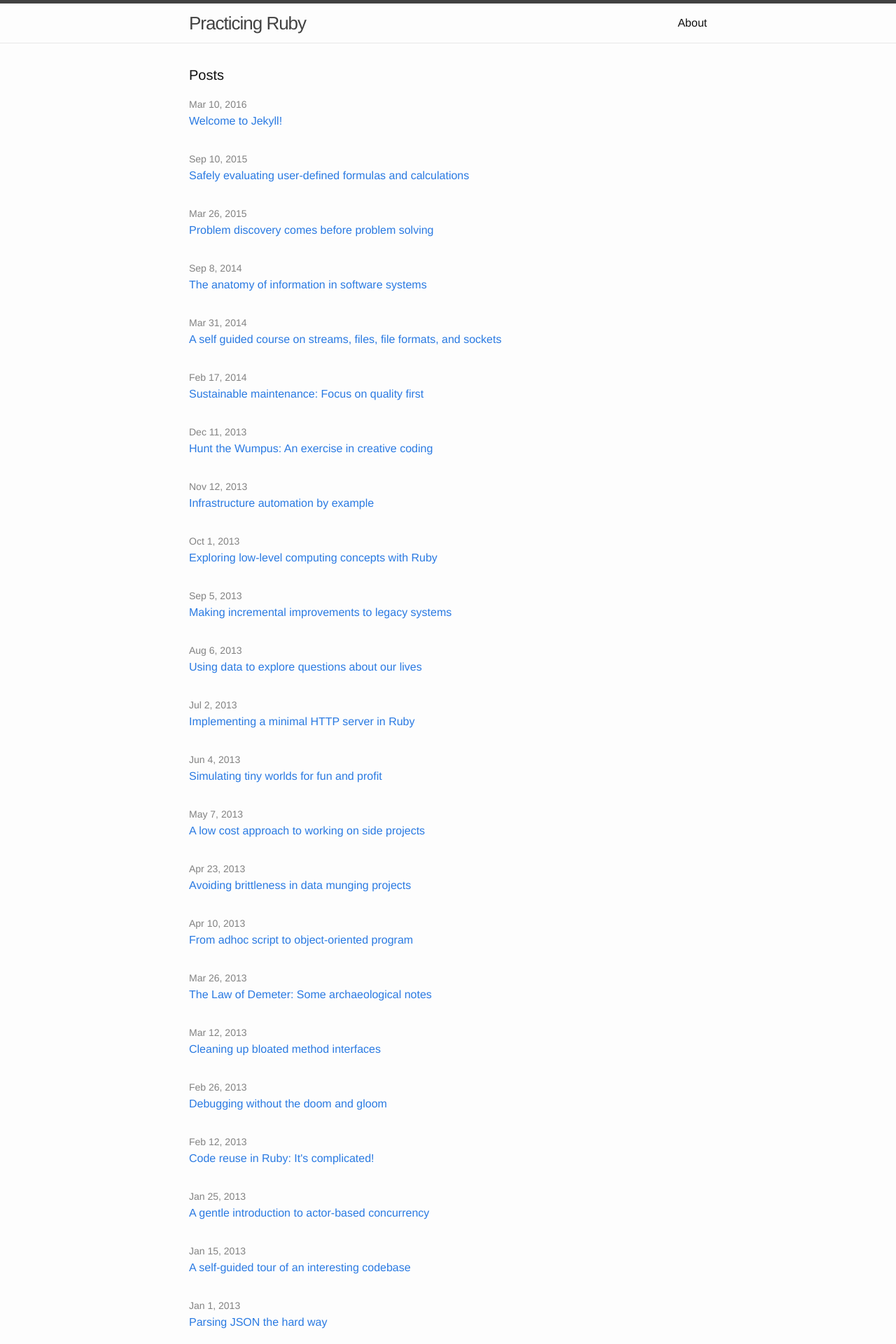
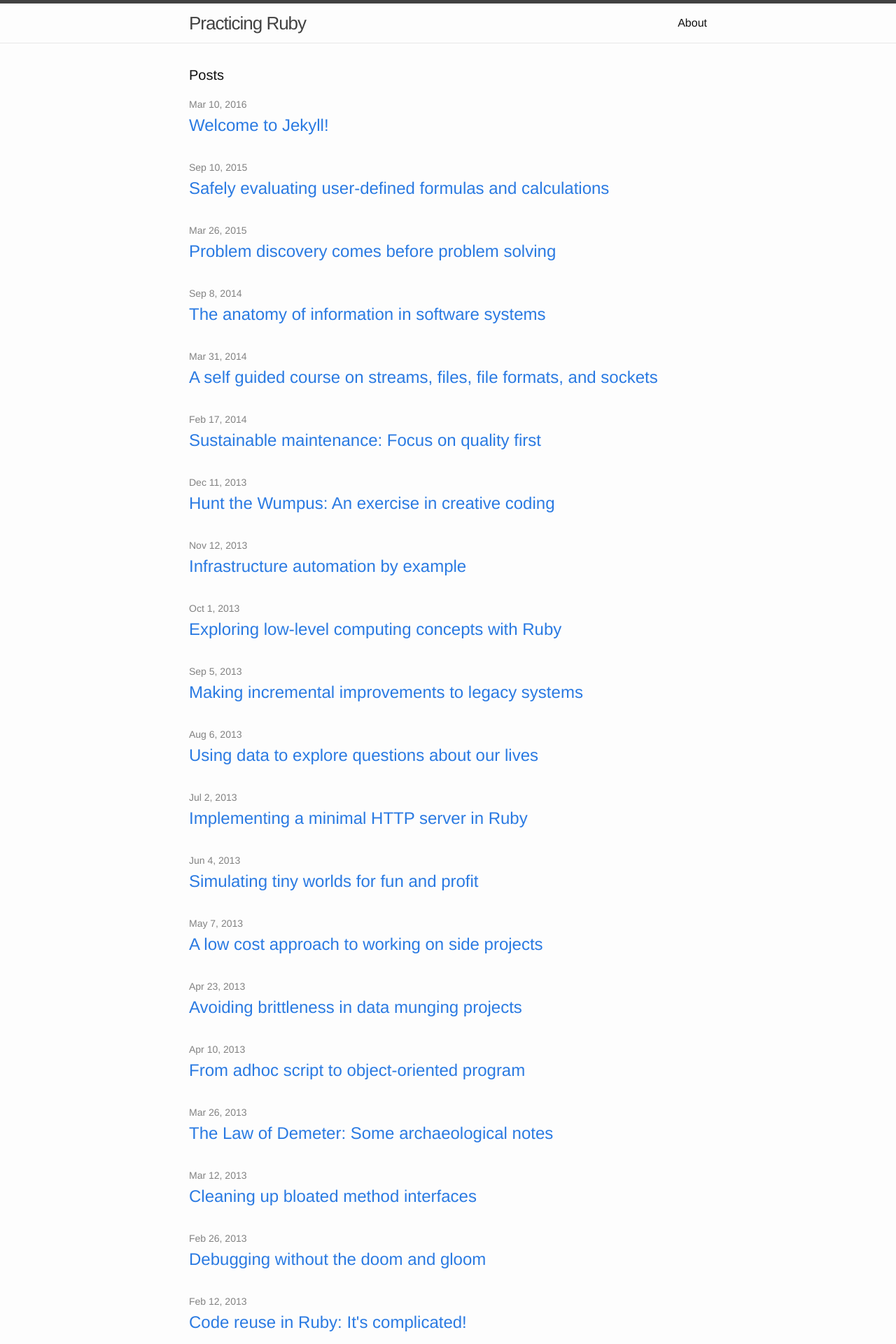
Before and after one commit to PracticingDeveloper/practicingruby.com, a Jekyll site: the page built from index.html, in a window 1280 px wide. Shown: the top 1920 px of the page at 70% size. Built offline with Jekyll 4.4.1, drawn with Linux system fonts in a browser that asks for light colours.

Commit message:
Revert title size to 24px

```diff
--- a/_sass/_layout.scss
+++ b/_sass/_layout.scss
@@ -192,6 +192,7 @@
 .post-link {
     @extend h2;
     display: block;
+    font-size: 24px;
     margin-bottom: 0px;
 }
 
--- a/index.html
+++ b/index.html
@@ -14,7 +14,7 @@ layout: default
         <div class="post-link">
           <a href="{{ post.url | prepend: site.github.url }}">{{ post.title }}</a>
         </div>
-        <h4 class="post-summary">{{ post.summary }}</h4>
+        <h4>{{ post.summary }}</h4>
       </li>
     {% endfor %}
   </ul>
```
